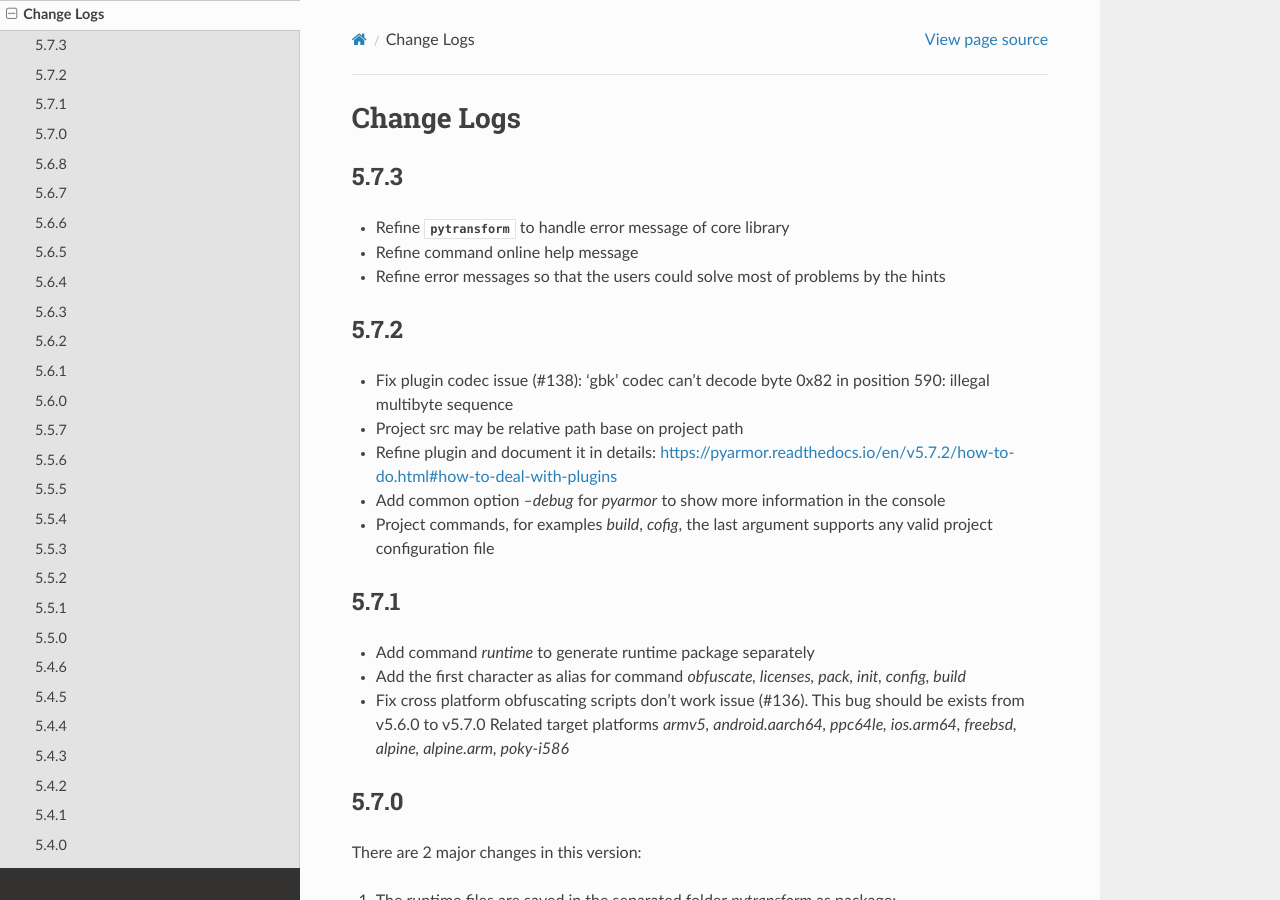
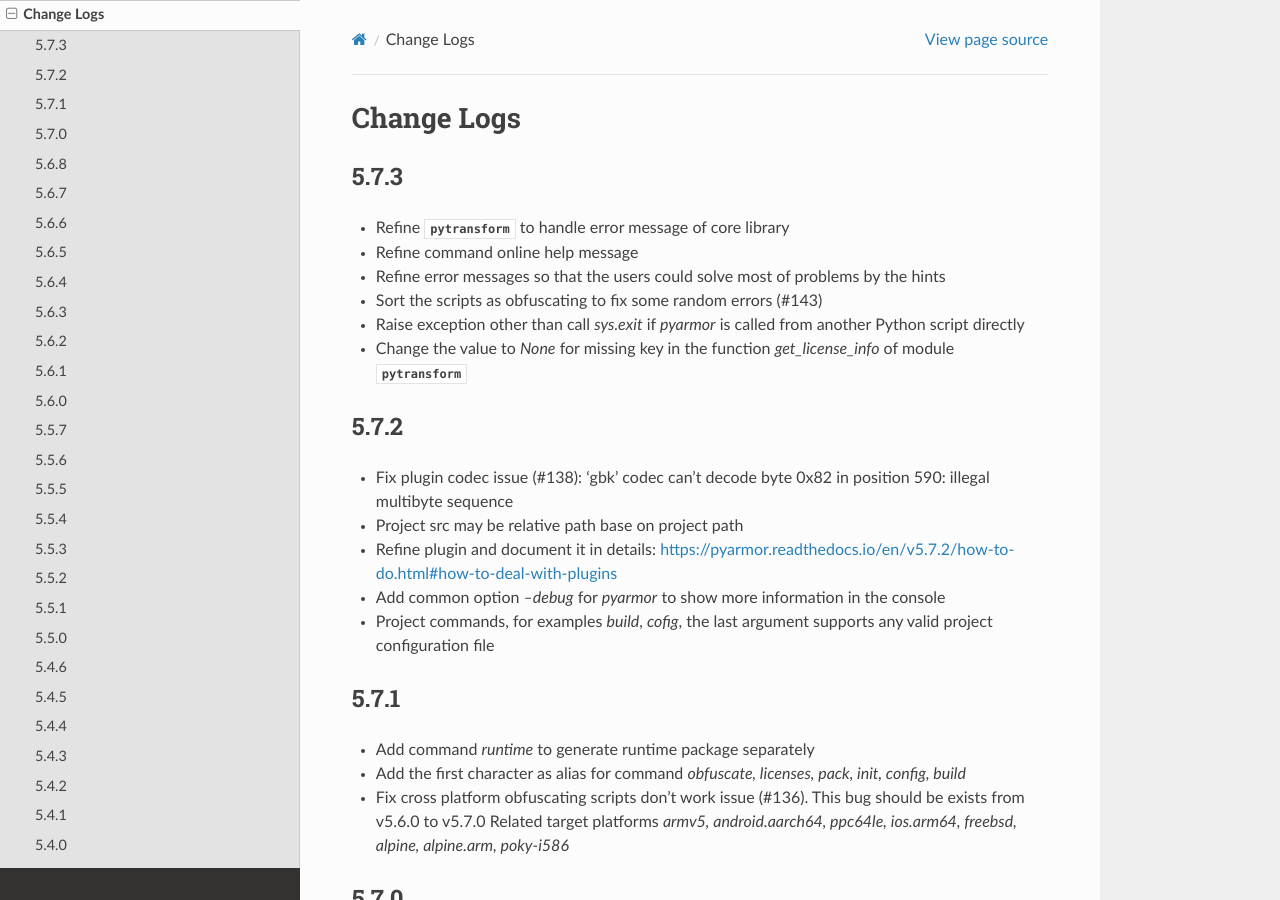
Before and after one commit to dashingsoft/pyarmor, a Sphinx documentation site: the page built from docs/change-logs.rst, in a window 1280 px wide and 900 px high. Built offline with Sphinx 7.4.7 and the Read the Docs theme 2.0.0, drawn with Linux system fonts in a browser that asks for light colours.

Commit message:
Add change logs

```diff
--- a/docs/change-logs.rst
+++ b/docs/change-logs.rst
@@ -8,6 +8,9 @@
 * Refine :mod:`pytransform` to handle error message of core library
 * Refine command online help message
 * Refine error messages so that the users could solve most of problems by the hints
+* Sort the scripts as obfuscating to fix some random errors (#143)
+* Raise exception other than call `sys.exit` if `pyarmor` is called from another Python script directly
+* Change the value to `None` for missing key in the function `get_license_info` of module :mod:`pytransform`
 
 5.7.2
 -----
```
